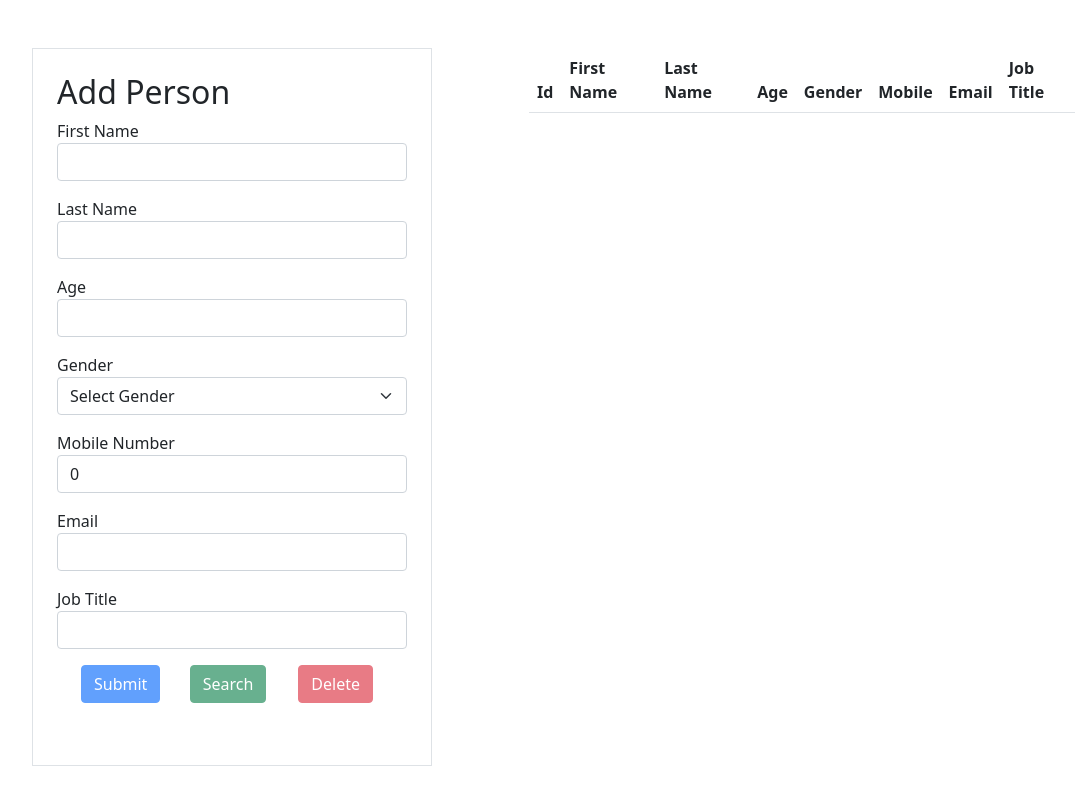
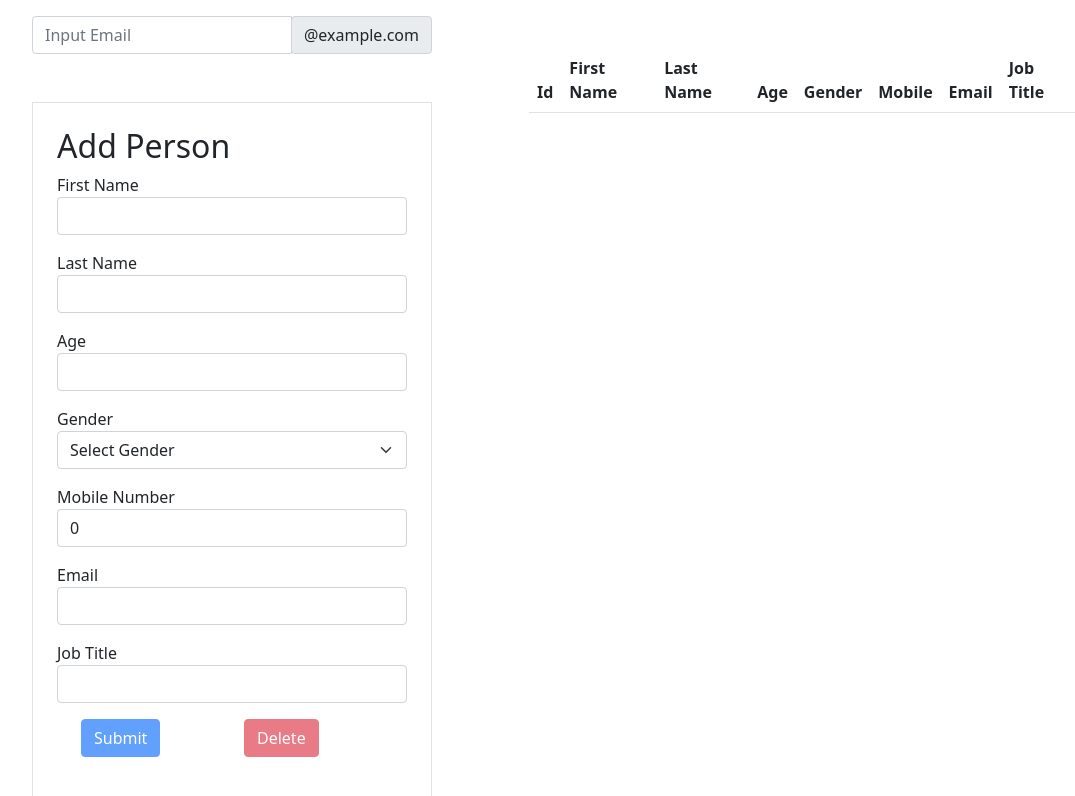
Before and after one commit to MasterJameson/NewPortfolio, a React (Create React App) app: page / in a window 1280 px wide. Shown: the top 796 px of the page, without its empty margins (123-1198 px from the left). Built offline with nearby package versions, Linux system fonts and the light colour scheme.

Commit message:
added input field for search

```diff
--- a/src/Forms/AddPerson/index.tsx
+++ b/src/Forms/AddPerson/index.tsx
@@ -20,16 +20,25 @@ const AddPerson = () => {
     jobTitle: '',
     isInputError: { fName: '', lName: '', email: '', age: '', mobile: '', gender: '' },
     isInputValid: { fNameValid: false, lNameValid: false, genderValid: false, ageValid: false, mobileValid: false, emailValid: false, formValid: false, }
+  })
 
-  })
+  const [searchVal, setSearchVal] = useState('');
 
   useEffect(() => {
     if (personSelected.length != 0) {
-      personSelected.map((val: MyPerson) => {
+      personSelected.filter((val: MyPerson) => {
         setPerson(val)
       })
     }
-  }, [personSelected])
+    const names = ['James', 'John', 'Paul', 'Ringo', 'George'];
+    const nameshit = personList.filter((val: any) =>val.email.split(''))
+    console.log(names);
+    console.log(nameshit);
+
+    // personList.filter((val: any) => val.email.includes(searchVal)).map((filteredName: any) => {
+    //   console.log(filteredName.email);
+    // })
+  }, [personSelected, searchVal])
 
   const validateField = (fieldName: string, value: string | number) => {
     const fieldValidationErrors = person.isInputError;
@@ -145,11 +154,6 @@ const AddPerson = () => {
     handleReset()
   }
 
-  const handleSearch = (event: { preventDefault: () => void; }) => {
-    const getinput = document.getElementById('findEmail')
-    getinput?.focus()
-    event.preventDefault();
-  }
 
   // const arr = [1, 2, 3, 4, 5];
   // const tst = arr.map(val => { return val > 3 });
@@ -160,6 +164,12 @@ const AddPerson = () => {
   return (
     <React.Fragment>
       <div style={{ width: 400, margin: "0 auto", }}>
+        <div className="input-group mb-3 mt-3">
+          <input type="text" className="form-control" placeholder="Input Email" aria-label="Recipient's username" onChange={event => setSearchVal(event.target.value)} aria-describedby="basic-addon2" />
+          <div className="input-group-append">
+            <span className="input-group-text" id="basic-addon2">@example.com</span>
+          </div>
+        </div>
         <form className='demoForm border p-4 mt-5'>
           <h2>Add Person</h2>
           <div className={`form-group ${person.isInputError.fName.length === 0 ? '' : 'has-error'}`}>
@@ -203,13 +213,10 @@ const AddPerson = () => {
           </div>
           <div className="container">
             <div className="row">
-              <div className="col-md-4">
+              <div className="col-md-6">
                 <button type='submit' disabled={!person.isInputValid.formValid} className='btn btn-primary' onClick={handleDispatchPerson}>Submit</button>
               </div>
-              <div className="col-md-4 ">
-                <button type='submit' disabled={personList.length === 0} className='btn btn-success' onClick={handleSearch}>Search</button>
-              </div>
-              <div className="col-md-4">
+              <div className="col-md-6">
                 <button type='submit' disabled={personSelected.length === 0 || !person.isInputValid.formValid} className='btn btn-danger' onClick={handleDeletePerson}>Delete</button>
               </div>
             </div>
```
